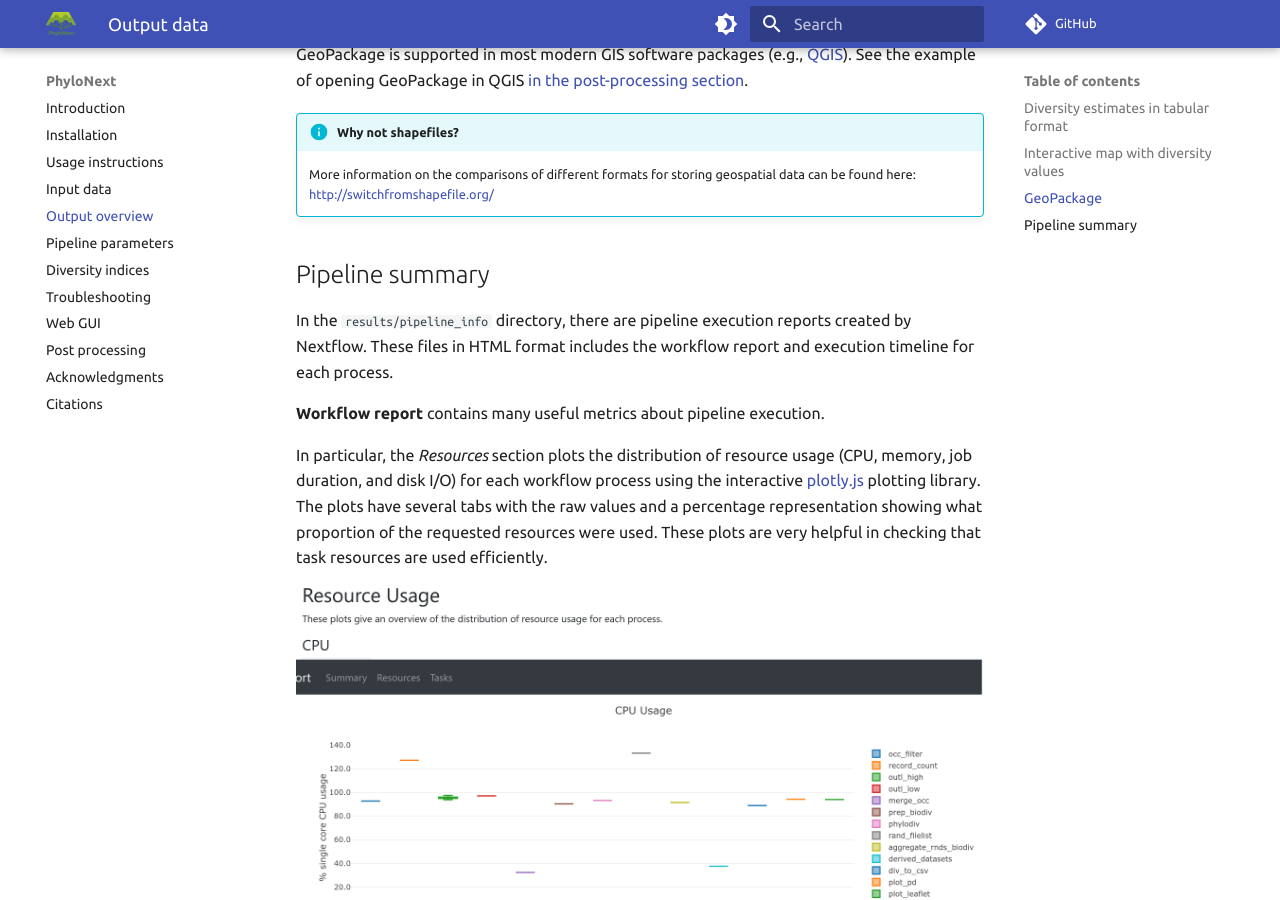
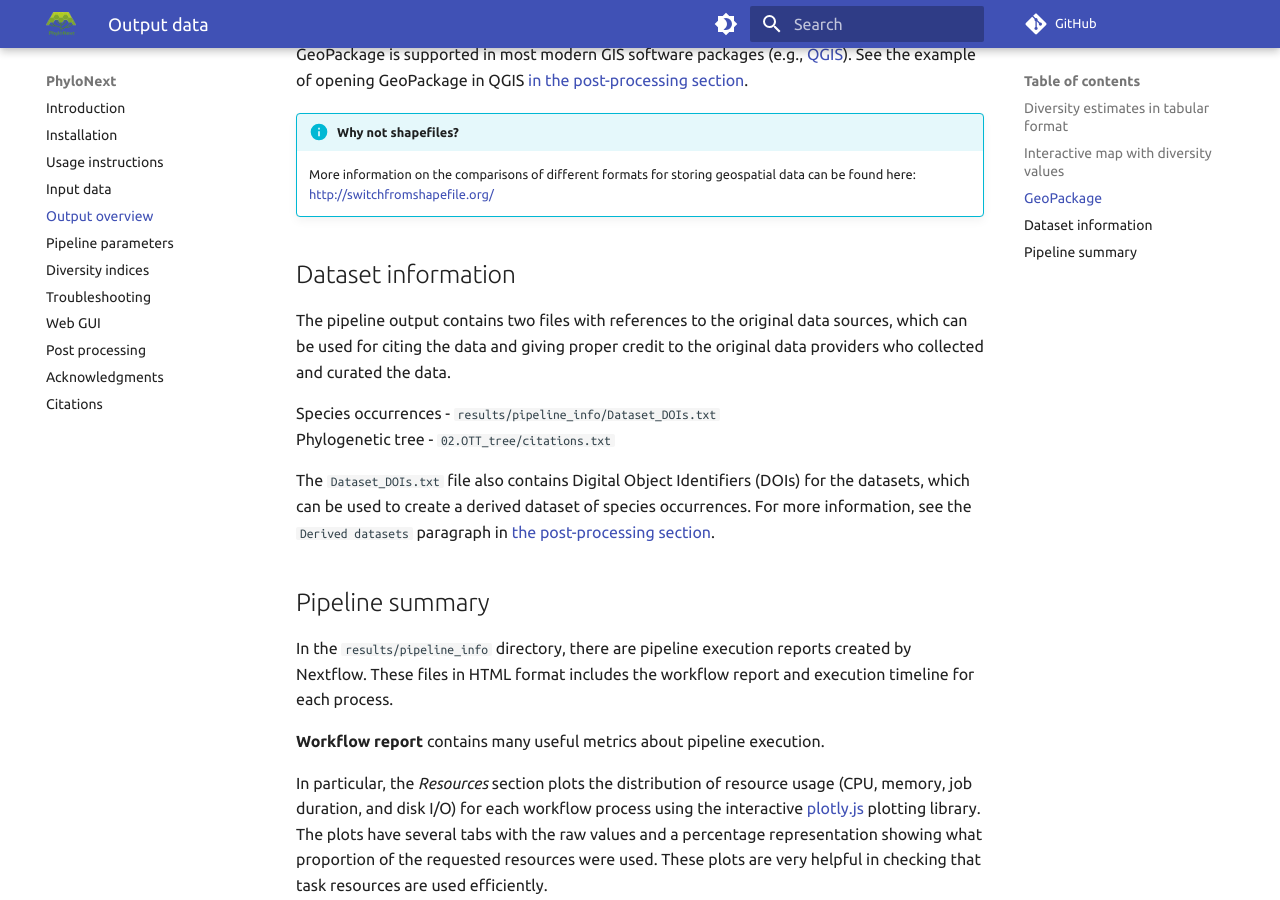
Before and after one commit to vmikk/phylonext_manual, an MkDocs documentation site: the page built from docs/outputs.md, in a window 1280 px wide and 900 px high, scrolled down 1474 px. Built offline with MkDocs 1.6.1 and Material for MkDocs 9.7.7, drawn with Linux system fonts in a browser that asks for light colours; comment, search, counter and statistics services are not loaded.

Commit message:
add Dataset information section

```diff
--- a/docs/outputs.md
+++ b/docs/outputs.md
@@ -40,6 +40,19 @@ See the example of opening GeoPackage in QGIS [in the post-processing section](p
     More information on the comparisons of different formats for storing geospatial data can be found here:
     [http://switchfromshapefile.org/](http://switchfromshapefile.org/)
 
+## Dataset information
+
+The pipeline output contains two files with references to the original data sources,
+which can be used for citing the data and giving proper credit to the original data providers
+who collected and curated the data.
+
+Species occurrences - `results/pipeline_info/Dataset_DOIs.txt`
+Phylogenetic tree - `02.OTT_tree/citations.txt`
+
+The `Dataset_DOIs.txt` file also contains Digital Object Identifiers (DOIs) for the datasets,
+which can be used to create a derived dataset of species occurrences.
+For more information, see the `Derived datasets` paragraph in [the post-processing section](post.md).
+
 ## Pipeline summary
 
 In the `results/pipeline_info` directory, there are pipeline execution reports created by Nextflow.
```
